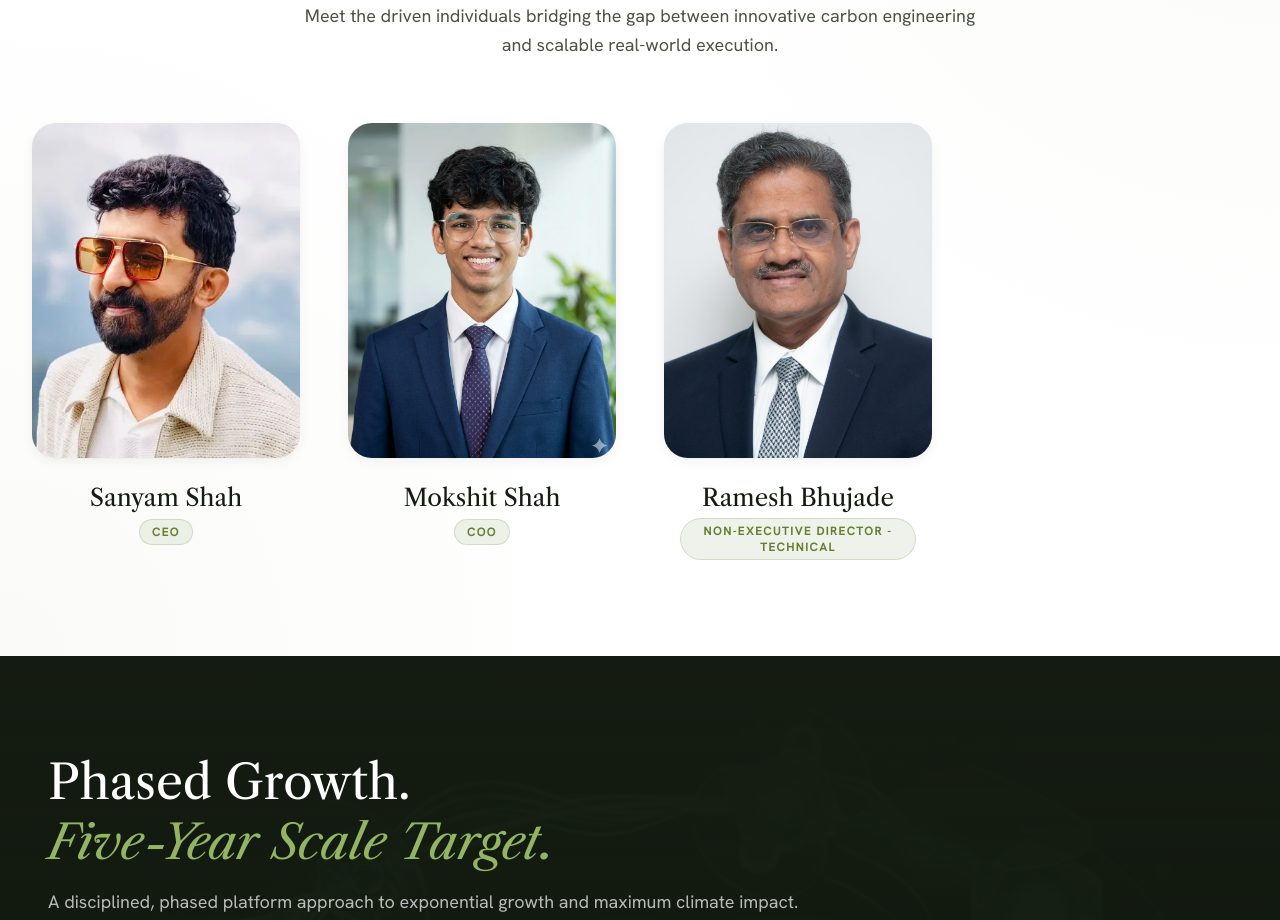
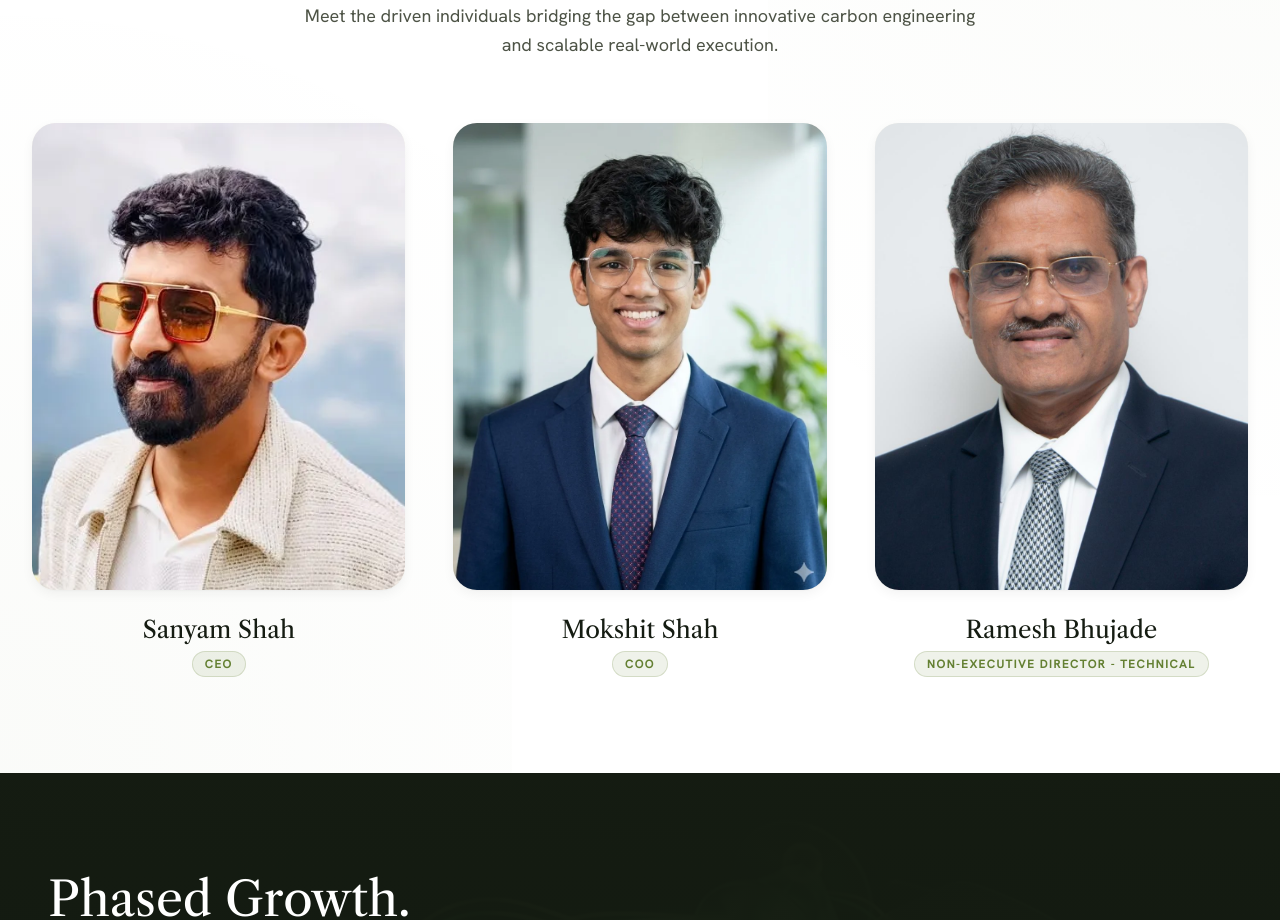
Before and after one commit to feelcoderr/bio-energy-vs, a React (Vite) app: page /about in a window 1280 px wide. Shown: the part 3600-4520 px from the top of the page. Built offline with nearby package versions, Linux system fonts and the light colour scheme; no server answers.

Commit message:
added about page

```diff
--- a/src/components/about/AboutFounders.jsx
+++ b/src/components/about/AboutFounders.jsx
@@ -79,7 +79,7 @@
           </p>
         </div>
 
-        <div className="grid grid-cols-1 md:grid-cols-2 lg:grid-cols-4 gap-8 lg:gap-12">
+        <div className="grid grid-cols-1 md:grid-cols-3 lg:grid-cols-3 gap-8 lg:gap-12">
           {founders.map((founder, index) => (
             <div key={index} className="founder-card group">
               <div className="relative mb-6 rounded-3xl overflow-hidden aspect-[4/5] bg-surface-container-low shadow-ambient-sm transition-transform duration-500 group-hover:-translate-y-2 group-hover:shadow-ambient">
```
